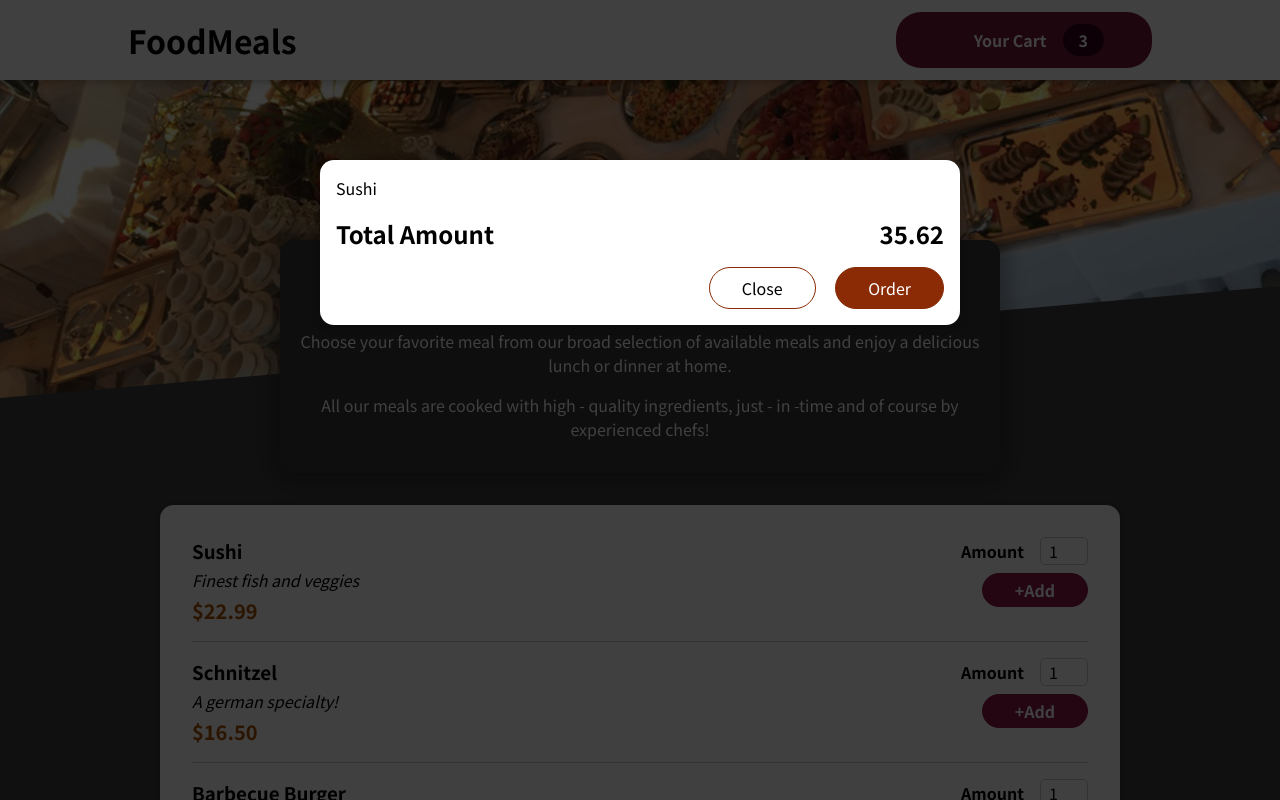
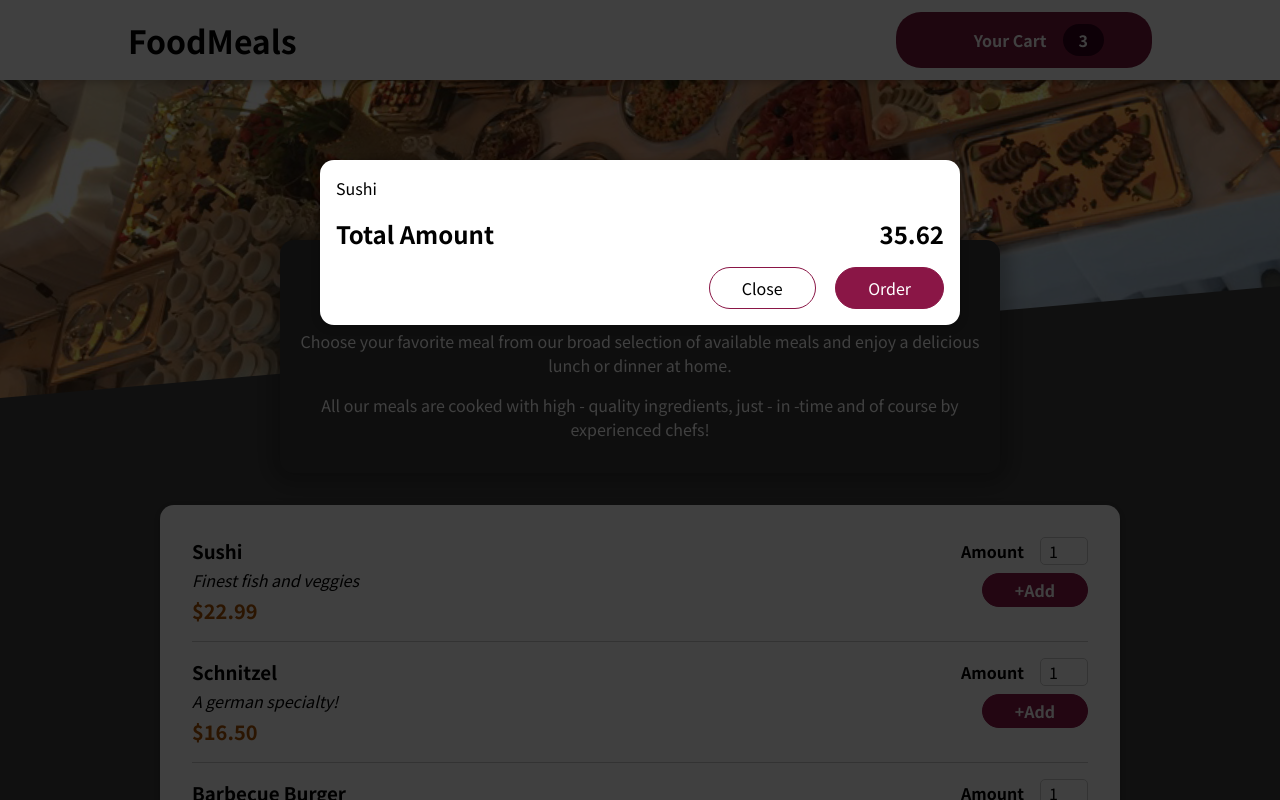
Before and after one commit to asmaaadel0/Food-Order, a React (Create React App) app: page / in a window 1280 px wide. Shown: the top 800 px of the page. Built offline with nearby package versions, Linux system fonts and the light colour scheme; some icons are missing.

Commit message:
update button colors

```diff
--- a/src/components/Cart/Cart.module.css
+++ b/src/components/Cart/Cart.module.css
@@ -23,7 +23,7 @@
   font: inherit;
   cursor: pointer;
   background-color: transparent;
-  border: 1px solid #8a2b06;
+  border: 1px solid #8a1646;
   padding: 0.5rem 2rem;
   border-radius: 25px;
   margin-left: 1rem;
@@ -31,16 +31,16 @@
 
 .actions button:hover,
 .actions button:active {
-  background-color: #5a1a01;
-  border-color: #5a1a01;
+  background-color: #6c0932;
+  border-color: #6c0932;
   color: white;
 }
 
 .actions .button--alt {
-  color: #8a2b06;
+  color: #8a1646;
 }
 
 .actions .button {
-  background-color: #8a2b06;
+  background-color: #8a1646;
   color: white;
 }
```
